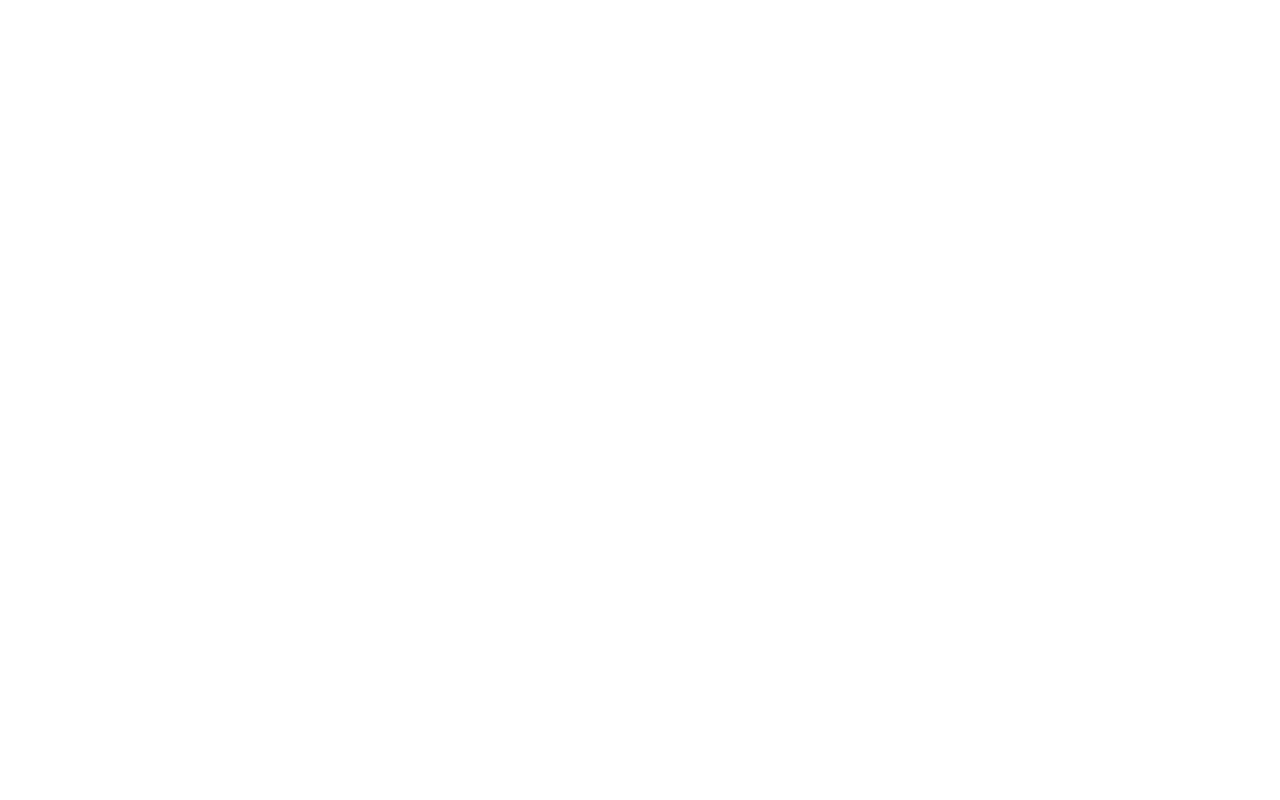
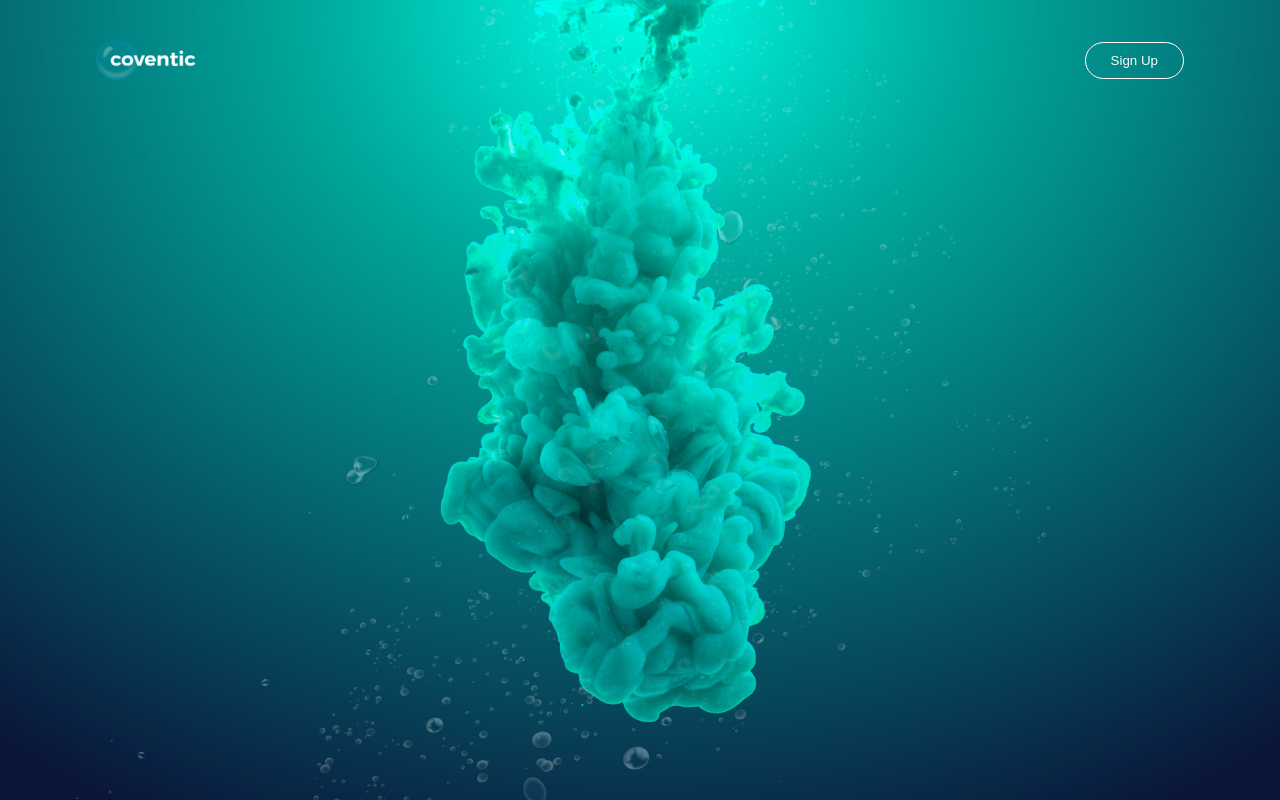
Before and after one commit to ilarioni/animatedObjectWebDesign, a plain HTML site: page index.html in a window 1280 px wide. Drawn offline with Linux system fonts and the light colour scheme.

Commit message:
navbar
styling logo and button

```diff
--- a/index.html
+++ b/index.html
@@ -7,6 +7,12 @@
     <link rel="stylesheet" href="style.css">
 </head>
 <body>
+    <div class="hero">
+        <div class="navbar">
+            <img src="media/logo.png" alt="logo" class="logo">
+            <button type="button">Sign Up</button>
+        </div>
+    </div>
 
 </body>
 </html>
--- a/style.css
+++ b/style.css
@@ -3,3 +3,33 @@
     padding: 0;
     font-family: sans-serif;
 }
+.hero {
+    width: 100%;
+    height: 100vh;
+    background-image: url(media/background.png);
+    background-size: cover;
+    background-position: center;
+    position: relative;
+    overflow: hidden;
+}
+.logo {
+    width: 100px;
+    cursor: pointer;
+}
+.navbar {
+    width: 85%;
+    height: 15%;
+    margin: auto;
+    display: flex;
+    align-items: center;
+    justify-content: space-between;
+}
+button {
+    color: #fbfcfd;
+    padding: 10px 25px;
+    background: transparent;
+    border: 1px solid #fff;
+    border-radius: 20px;
+    outline: none;
+    cursor: pointer;
+}
```
